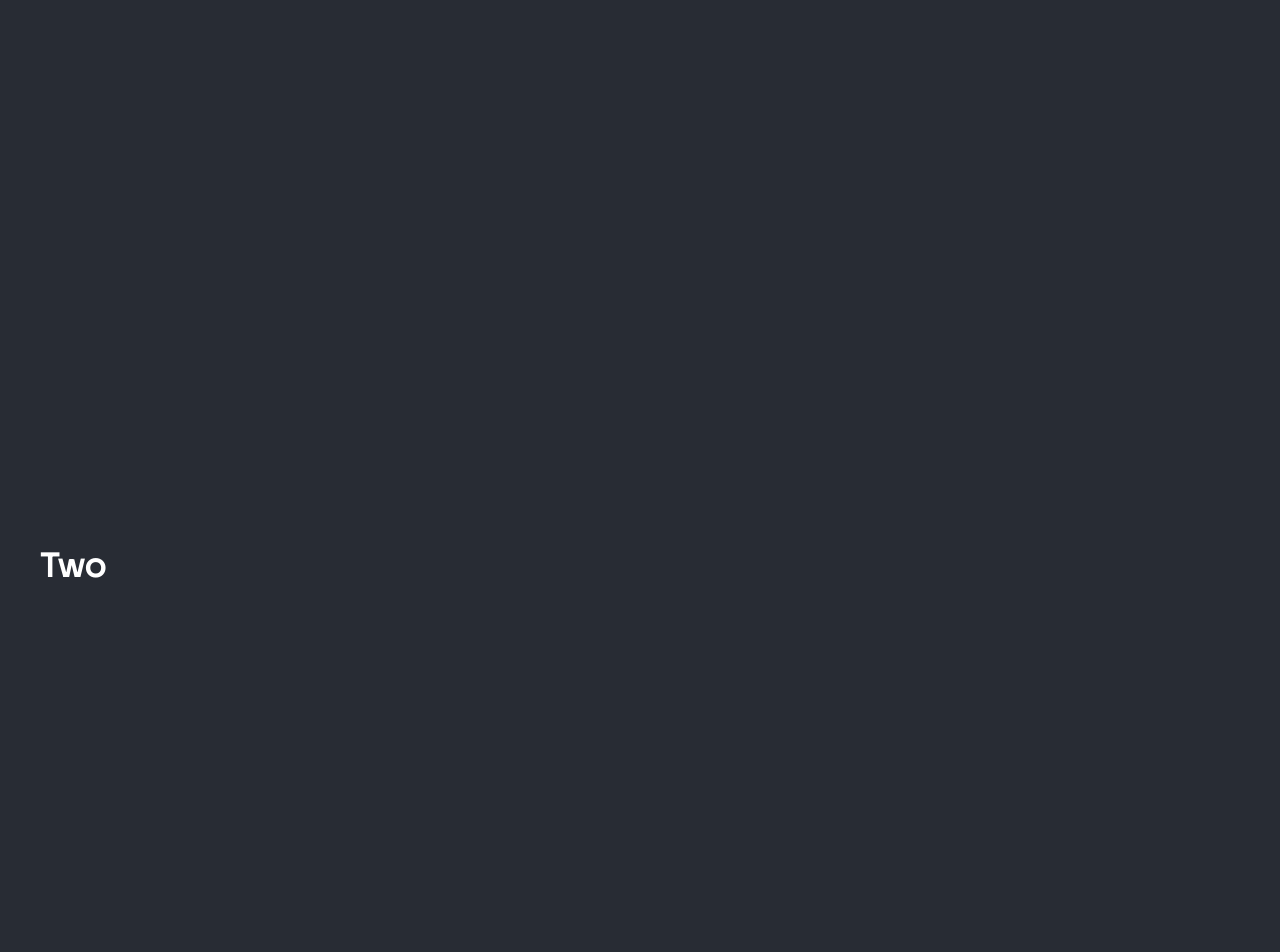
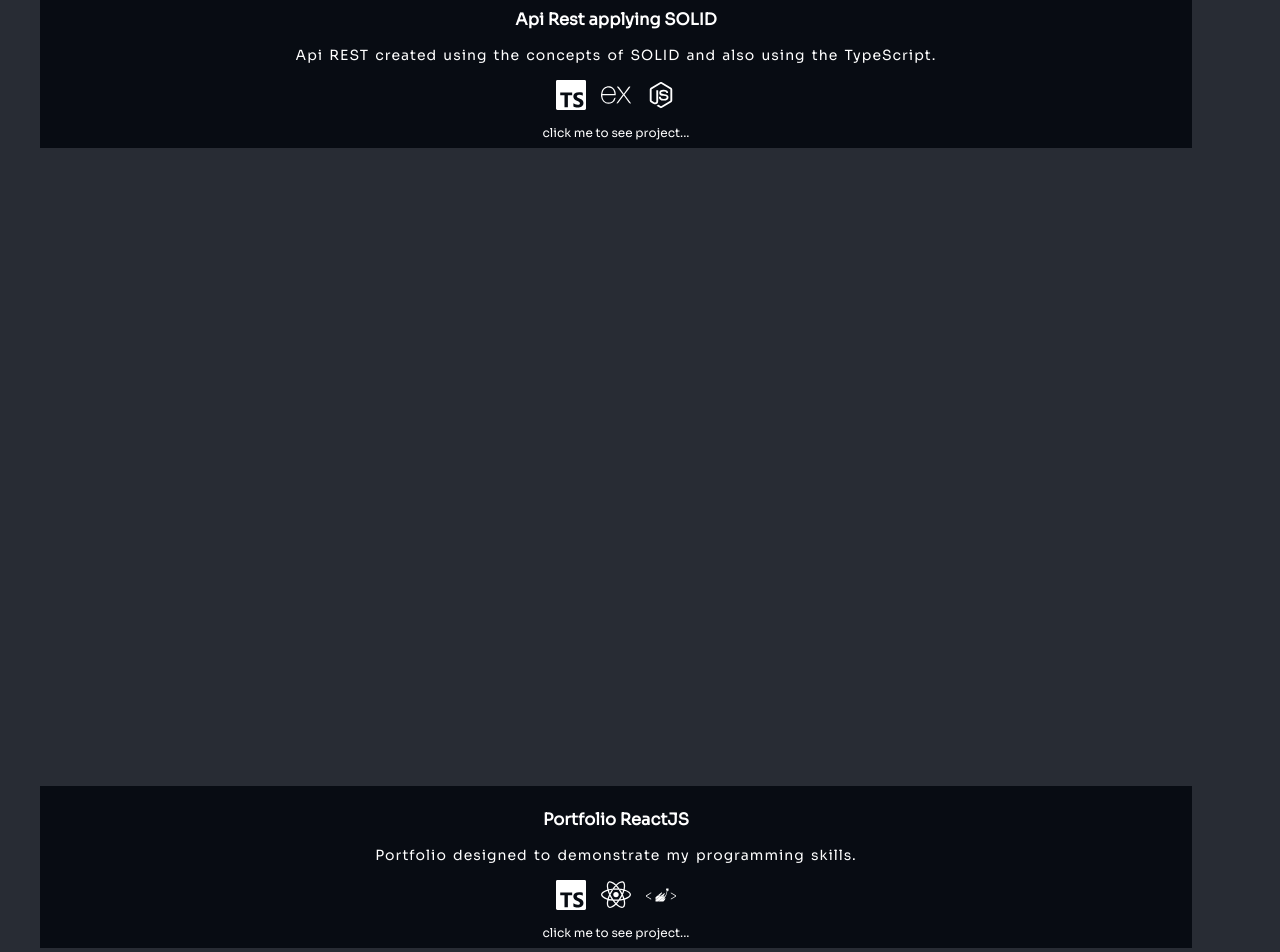
Before and after one commit to reytler/portifolio, a React (Create React App) app: page /skills in a window 1280 px wide. Shown: the part 1140-2092 px from the top of the page. Built offline with nearby package versions, Linux system fonts and the light colour scheme; no server answers.

Commit message:
Finishing skills page

```diff
--- /dev/null
+++ b/src/components/AreaStatcks/index.tsx
@@ -0,0 +1,9 @@
+import { Wrapper } from "./style";
+
+export default function AreaStacks({children}:any){
+    return(
+        <Wrapper>
+            {children}
+        </Wrapper>
+    )
+}
--- /dev/null
+++ b/src/components/AreaStatcks/style.ts
@@ -0,0 +1,11 @@
+import styled from "styled-components";
+
+export const Wrapper = styled.span`
+padding: 15px;
+    font-size: 30px;
+    justify-content: center;
+    gap: 15px;
+    display: flex;
+    flex-direction: row;
+    width: 100%;
+`;
--- /dev/null
+++ b/src/components/Icons/index.tsx
@@ -0,0 +1,21 @@
+import {IoLogoJavascript, IoLogoNodejs } from 'react-icons/io';
+import {GrReactjs} from 'react-icons/gr';
+import {TbBrandNextjs} from 'react-icons/tb';
+import {DiDotnet} from 'react-icons/di';
+import {GiOctopus} from 'react-icons/gi';
+import {SiStyledcomponents, SiJest, SiExpress, SiDotnet, SiDocker, SiTypescript} from 'react-icons/si';
+
+export {
+    IoLogoJavascript,
+    IoLogoNodejs,
+    GrReactjs,
+    TbBrandNextjs,
+    DiDotnet,
+    GiOctopus,
+    SiStyledcomponents,
+    SiJest,
+    SiExpress,
+    SiDotnet,
+    SiDocker,
+    SiTypescript
+}
--- a/src/components/Project/index.tsx
+++ b/src/components/Project/index.tsx
@@ -1,26 +1,17 @@
-import { useEffect, useState } from "react"
+import Title from "../Title";
+import { Description, Wrapper } from "./style";
 
-export default function Project({url}:any){
-    const [previewData, setPreviewData] = useState(null);
-    const CORS_PROXY = 'https://crossorigin.me/';
+export default function Project({url,title,description,children}:any){
 
-    useEffect(()=>{
-        async function getData(){
-
-            try {
-                const res = await fetch(url,{mode:'no-cors'});
-                console.log('RES: ',res)
-            } catch (error) {
-                console.log('ERROR: ',error)
-            }
-        }
-
-        getData()
-    },[])
+    function openProject(url:string){
+        window.open(url,"_black");
+    }
 
     return(
-        <>
-            <h1>{url}</h1>
-        </>
+        <Wrapper onClick={()=>openProject(url)}>
+            <Title title={title}/>
+            <Description>{description}</Description>
+            {children}
+        </Wrapper>
     )
 }
--- a/src/components/Project/style.ts
+++ b/src/components/Project/style.ts
@@ -1,3 +1,24 @@
 import styled from "styled-components";
 
-export const Wrapper = styled.div``;
+export const Wrapper = styled.div`
+    cursor: pointer;
+    display: flex;
+    flex-direction: column;
+    justify-content: center;
+    align-items: center;
+    font-size: 14px;
+    background: ${({theme})=>theme.colors.navbarBg};
+    padding: 8px;
+
+    &:hover{
+        background-color: ${({theme})=>theme.colors.hover};
+    }
+`;
+
+export const Description = styled.p`
+    letter-spacing: 1px;
+    word-spacing: 2px;
+    text-align: justify;
+    font-size: 14px;
+    line-height: 20px;
+`;
--- a/src/pages/Skills/index.tsx
+++ b/src/pages/Skills/index.tsx
@@ -3,22 +3,34 @@ import { Btntop } from "../../components/btnTop";
 import Container from "../../components/Container";
 import Grid from "../../components/GridSkills";
 
-import {IoLogoJavascript, IoLogoNodejs } from 'react-icons/io';
-import {GrReactjs} from 'react-icons/gr';
-import {TbBrandNextjs} from 'react-icons/tb';
-import {DiDotnet} from 'react-icons/di';
-import {GiOctopus} from 'react-icons/gi';
-import {SiStyledcomponents, SiJest, SiExpress, SiDotnet, SiDocker, SiTypescript} from 'react-icons/si';
+import {
+    IoLogoJavascript,
+    IoLogoNodejs,
+    SiStyledcomponents,
+    SiJest,
+    SiExpress,
+    SiDotnet,
+    SiDocker,
+    SiTypescript,
+    GrReactjs,
+    TbBrandNextjs,
+    DiDotnet,
+    GiOctopus
+} from '../../components/Icons';
 
 import { Wrapper } from "./style";
 import Title from "../../components/Title";
 import Project from "../../components/Project";
+import AreaStacks from "../../components/AreaStatcks";
+
 export default function Skills(){
     const JavaScriptref = useRef<null | HTMLDivElement>(null);
-    const Oneref = useRef<null | HTMLDivElement>(null);
-    const Tworef = useRef<null | HTMLDivElement>(null);
-    const Threeref = useRef<null | HTMLDivElement>(null);
+    const Solidref = useRef<null | HTMLDivElement>(null);
+    const Reactref = useRef<null | HTMLDivElement>(null);
+    const Nextref = useRef<null | HTMLDivElement>(null);
     const Topref = useRef<null | HTMLDivElement>(null);
+    const Jestref = useRef<null | HTMLDivElement>(null);
+    const Dockerref = useRef<null | HTMLDivElement>(null);
 
     const [skills] = useState([
         {skill:'JavaScript',function:goToJavaScript,icon:(<IoLogoJavascript/>)},
@@ -39,31 +51,31 @@ export default function Skills(){
     ]);
 
     function goToReactJS(){
-        Oneref?.current?.scrollIntoView({behavior:"smooth"})
+        Reactref?.current?.scrollIntoView({behavior:"smooth"})
     }
 
     function goToNextJS(){
-        Oneref?.current?.scrollIntoView({behavior:"smooth"})
+        Nextref?.current?.scrollIntoView({behavior:"smooth"})
     }
 
     function goToJest(){
-        Oneref?.current?.scrollIntoView({behavior:"smooth"})
+        Jestref?.current?.scrollIntoView({behavior:"smooth"})
     }
 
     function goToStyled(){
-        Oneref?.current?.scrollIntoView({behavior:"smooth"})
+        Reactref?.current?.scrollIntoView({behavior:"smooth"})
     }
 
     function goToDocker(){
-        Oneref?.current?.scrollIntoView({behavior:"smooth"})
+        Dockerref?.current?.scrollIntoView({behavior:"smooth"})
     }
 
     function goToDotnet(){
-        Oneref?.current?.scrollIntoView({behavior:"smooth"})
+        Nextref?.current?.scrollIntoView({behavior:"smooth"})
     }
 
     function goToNodeJS(){
-        Oneref?.current?.scrollIntoView({behavior:"smooth"})
+        Solidref?.current?.scrollIntoView({behavior:"smooth"})
     }
 
     function goToJavaScript(){
@@ -77,14 +89,122 @@ export default function Skills(){
                     <Title title={'Skills'}/>
                     <Grid skills={skills}/>
                 </div>
-                <div id="one" style={{height:'100vh'}} ref={Oneref}>
-                    <h1>One</h1>
+
+                <div style={{height:'100vh',paddingTop:'30vh'}} ref={Solidref}>
+                    <Project
+                            url={'https://github.com/reytler/apirest-solid'}
+                            title={'Api Rest applying SOLID'}
+                            description={'Api REST created using the concepts of SOLID and also using the TypeScript.'}
+                    >
+                        <AreaStacks>
+                            <SiTypescript/>
+                            <SiExpress/>
+                            <IoLogoNodejs/>
+                        </AreaStacks>
+
+                        <p style={{fontSize:'12px'}}>
+                            click me to see project...
+                        </p>
+
+                    </Project>
                 </div>
-                <div id="two" style={{height:'100vh'}} ref={Tworef}>
-                    <h1>Two</h1>
+
+                <div style={{height:'100vh',paddingTop:'30vh'}} ref={Reactref}>
+                    <Project
+                            url={'https://github.com/reytler/portifolio'}
+                            title={'Portfolio ReactJS'}
+                            description={'Portfolio designed to demonstrate my programming skills.'}
+                    >
+                        <AreaStacks>
+                            <SiTypescript/>
+                            <GrReactjs/>
+                            <SiStyledcomponents/>
+                        </AreaStacks>
+
+                        <p style={{fontSize:'12px'}}>
+                            click me to see project...
+                        </p>
+
+                    </Project>
                 </div>
-                <div style={{height:'100vh'}} ref={JavaScriptref}>
-                    <Project url={'https://github.com/reytler/mycontacts'}/>
+
+                <div style={{height:'100vh',paddingTop:'30vh'}} ref={Jestref}>
+                    <Project
+                            url={'https://github.com/reytler/Token'}
+                            title={'Token Management'}
+                            description={'The repository can be used as a sub-module for encoding and decoding tokens for the web.'}
+                    >
+                        <AreaStacks>
+                            <SiTypescript/>
+                            <IoLogoNodejs/>
+                            <SiJest/>
+                        </AreaStacks>
+
+                        <p style={{fontSize:'12px'}}>
+                            click me to see project...
+                        </p>
+
+                    </Project>
+                </div>
+
+                <div style={{height:'100vh',paddingTop:'30vh'}} ref={Nextref}>
+                    <Project
+                            url={'https://github.com/reytler/verzel'}
+                            title={'Verzel cars'}
+                            description={'Project developed for testing in a development company.'}
+                    >
+                        <AreaStacks>
+                            <SiTypescript/>
+                            <DiDotnet/>
+                            <TbBrandNextjs/>
+                            <GrReactjs/>
+                            <SiStyledcomponents/>
+                            <SiDocker/>
+                            <GiOctopus/>
+                        </AreaStacks>
+
+                        <p style={{fontSize:'12px'}}>
+                            click me to see project...
+                        </p>
+
+                    </Project>
+                </div>
+
+                <div style={{height:'100vh',paddingTop:'30vh'}} ref={Dockerref}>
+                    <Project
+                        url={'https://github.com/reytler/zabbix_docker'}
+                        title={'Zabbix Docker'}
+                        description={'Zabbix deployment complete with Docker-Compose'}
+                    >
+                        <AreaStacks>
+                            <SiDocker/>
+                            <GiOctopus/>
+                        </AreaStacks>
+
+                        <p style={{fontSize:'12px'}}>
+                            click me to see project...
+                        </p>
+                    </Project>
+                </div>
+
+                <div style={{height:'100vh',paddingTop:'30vh'}} ref={JavaScriptref}>
+                    <Project
+                        url={'https://github.com/reytler/mycontacts'}
+                        title={'MyContacts project of course JStack'}
+                        description={'The software is designed to manage personal contacts.'}
+                    >
+                        <AreaStacks>
+                            <IoLogoJavascript/>
+                            <GrReactjs/>
+                            <SiStyledcomponents/>
+                            <SiExpress/>
+                            <IoLogoNodejs/>
+                        </AreaStacks>
+
+                        <p style={{fontSize:'12px'}}>
+                            click me to see project...
+                        </p>
+                    </Project>
                 </div>
                 <Btntop backTotop={()=>{Topref?.current?.scrollIntoView({behavior:"smooth"})}}/>
             </Wrapper>
```
